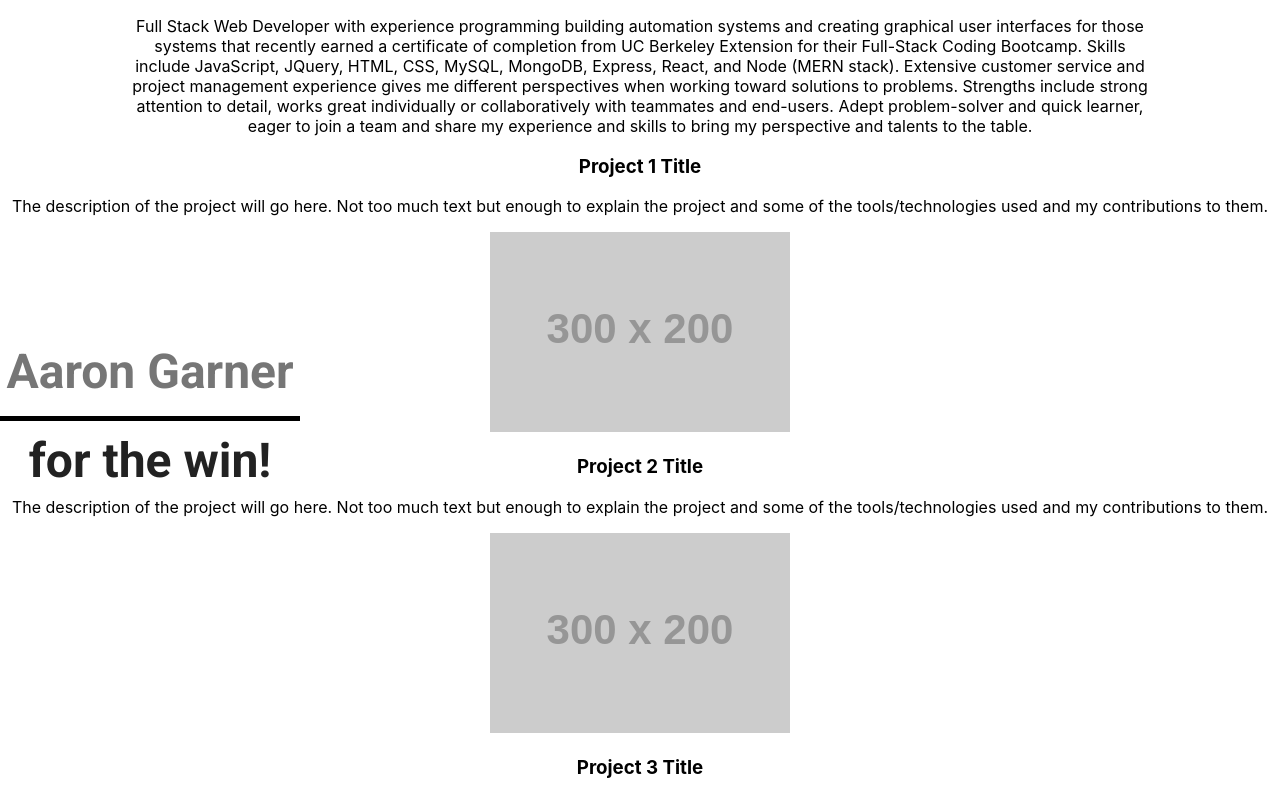
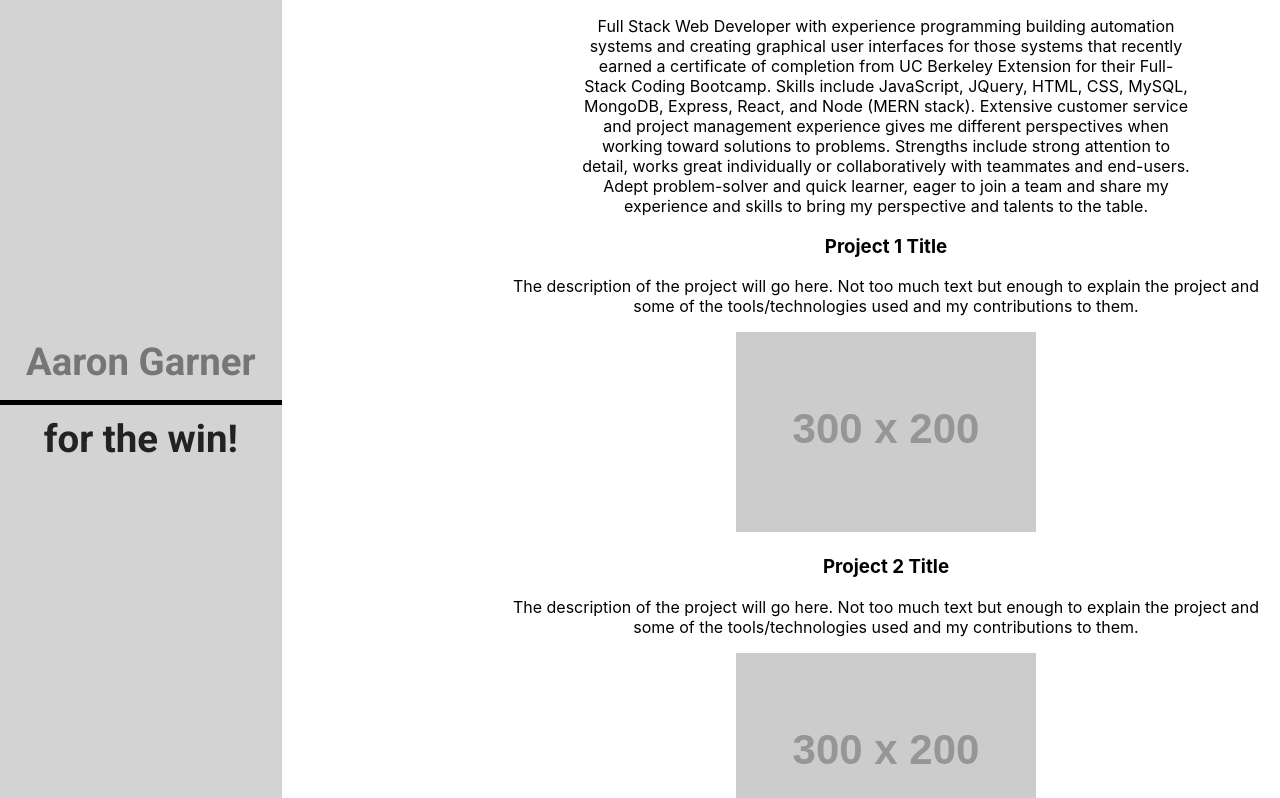
Before and after one commit to aaron-G18/AG-Portfolio, a React (Create React App) app: page / in a window 1280 px wide. Shown: the top 798 px of the page. Built offline with nearby package versions, Linux system fonts and the light colour scheme.

Commit message:
Adjusted the styling for animated name (font size units to be relative to the viewport.

```diff
--- a/src/App.css
+++ b/src/App.css
@@ -11,7 +11,11 @@
   margin: auto;
 }
 
-
+.content {
+  float: right;
+  width: 60%;
+  padding-right: 10px;
+}
 
 .App-logo {
   pointer-events: none;
--- a/src/App.js
+++ b/src/App.js
@@ -31,8 +31,8 @@ class App extends Component {
     <div className="App">
       <header className="App-header">
         <AnimatedName />
-        <BrandStatement />
-        <div>
+        <div className="content">
+          <BrandStatement />
             <Project />
             <div data-tip="JavaScript" className="inline-block">
               <DiJsBadge data-tip="JavaScript" className="inline-block App-logo" size="3em" />
@@ -52,8 +52,8 @@ class App extends Component {
           <p>
             links for pages will go here.
           </p>
+          <BottomLinks />
         </div>
-        <BottomLinks />
         <ReactTooltip place="top" type="dark" effect="float"/>
       </header>
     </div>
--- a/src/components/animatedName/style.css
+++ b/src/components/animatedName/style.css
@@ -17,10 +17,11 @@
   position: absolute;
   /* top: 50%; */
   /* transform: translate(-50%, -50%); */
-  width: 300px;
+  width: 22%;
   display: flex;
   align-items: center;
   justify-content: center;
+  background-color: lightgray;
 }
 .animated-title > div {
   height: 50%;
@@ -30,7 +31,8 @@
 
 }
 .animated-title > div div {
-  font-size: 6vmin;
+  /* font-size: 5vmin; */
+  font-size: 3vw;
   padding: 2vmin 0;
   position: absolute;
 }
```
